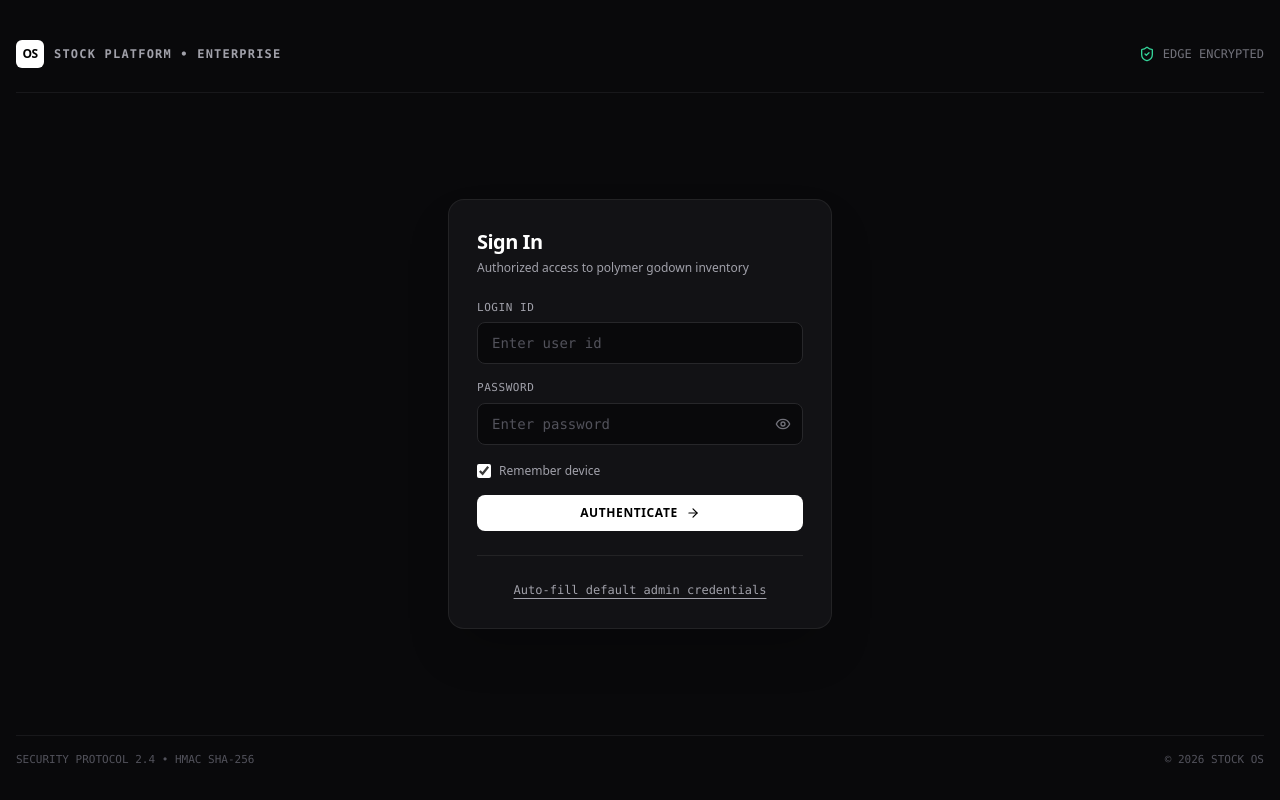
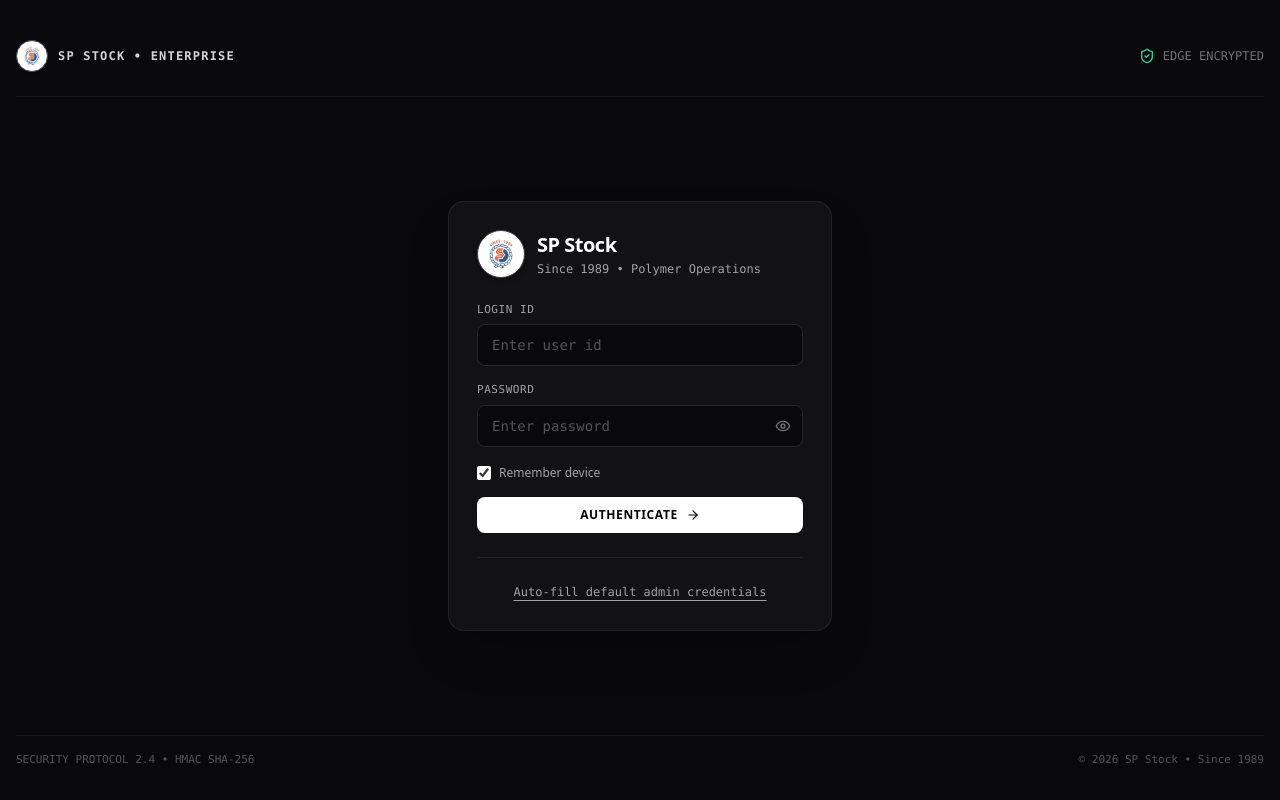
Before and after one commit to Suhrad/sp, a Next.js app: page /login in a window 1280 px wide. Built offline with nearby package versions, Linux system fonts and the light colour scheme.

Commit message:
feat: rename platform to SP Stock and integrate official company logo (Since 1989)

```diff
--- a/src/app/layout.tsx
+++ b/src/app/layout.tsx
@@ -2,13 +2,17 @@ import type { Metadata, Viewport } from 'next';
 import './globals.css';
 
 export const metadata: Metadata = {
-  title: 'STOCK OS — Enterprise Inventory Platform',
-  description: 'Enterprise Godown & Plant Inventory Management System',
+  title: 'SP Stock — Enterprise Inventory Platform',
+  description: 'SP Stock Enterprise Godown & Plant Inventory Management System — Since 1989',
   manifest: '/manifest.json',
+  icons: {
+    icon: '/logo.png',
+    apple: '/logo.png',
+  },
   appleWebApp: {
     capable: true,
     statusBarStyle: 'black-translucent',
-    title: 'Stock OS',
+    title: 'SP Stock',
   },
 };
 
--- a/src/app/login/page.tsx
+++ b/src/app/login/page.tsx
@@ -52,11 +52,13 @@ export default function LoginPage() {
       {/* Top Header */}
       <div className="w-full max-w-7xl mx-auto flex justify-between items-center pt-2 pb-6 border-b border-zinc-900">
         <div className="flex items-center gap-2.5">
-          <div className="w-7 h-7 bg-white text-black flex items-center justify-center font-black text-xs rounded-md tracking-tighter">
-            OS
-          </div>
-          <span className="text-xs font-mono uppercase tracking-widest text-zinc-400 font-bold">
-            STOCK PLATFORM &bull; ENTERPRISE
+          <img
+            src="/logo.png"
+            alt="SP Stock Logo"
+            className="w-8 h-8 rounded-full bg-white object-contain p-0.5 border border-zinc-700 shadow-sm"
+          />
+          <span className="text-xs font-mono uppercase tracking-widest text-zinc-300 font-bold">
+            SP STOCK &bull; ENTERPRISE
           </span>
         </div>
         <div className="flex items-center gap-2 text-xs text-zinc-500 font-mono">
@@ -68,13 +70,20 @@ export default function LoginPage() {
       {/* Main Login Card */}
       <div className="w-full max-w-sm my-auto">
         <div className="bg-[#121215] border border-zinc-800/80 rounded-2xl p-7 shadow-2xl">
-          <div className="mb-6">
-            <h1 className="text-xl font-bold text-white tracking-tight">
-              Sign In
-            </h1>
-            <p className="text-xs text-zinc-400 mt-1">
-              Authorized access to polymer godown inventory
-            </p>
+          <div className="mb-6 flex items-center gap-3">
+            <img
+              src="/logo.png"
+              alt="SP Stock Logo"
+              className="w-12 h-12 rounded-full bg-white object-contain p-0.5 border border-zinc-700 shadow-md flex-shrink-0"
+            />
+            <div>
+              <h1 className="text-xl font-bold text-white tracking-tight font-sans">
+                SP Stock
+              </h1>
+              <p className="text-xs text-zinc-400 mt-0.5 font-mono">
+                Since 1989 &bull; Polymer Operations
+              </p>
+            </div>
           </div>
 
           {error && (
@@ -168,7 +177,7 @@ export default function LoginPage() {
 
       <div className="w-full max-w-7xl mx-auto flex justify-between items-center text-[11px] text-zinc-600 font-mono pt-4 border-t border-zinc-900">
         <span>SECURITY PROTOCOL 2.4 &bull; HMAC SHA-256</span>
-        <span>&copy; {new Date().getFullYear()} STOCK OS</span>
+        <span>&copy; {new Date().getFullYear()} SP Stock &bull; Since 1989</span>
       </div>
     </div>
   );
--- a/src/components/Header.tsx
+++ b/src/components/Header.tsx
@@ -93,13 +93,15 @@ export default function Header({
 
           {/* Brand & Cloud Status */}
           <div className="flex items-center gap-2 sm:gap-3 min-w-0">
-            <div className="w-7 h-7 sm:w-8 sm:h-8 bg-white text-black font-black text-xs sm:text-sm flex items-center justify-center rounded-lg tracking-tight flex-shrink-0">
-              OS
-            </div>
+            <img
+              src="/logo.png"
+              alt="SP Stock Logo"
+              className="w-8 h-8 sm:w-9 sm:h-9 rounded-full bg-white object-contain p-0.5 border border-zinc-700 shadow-sm flex-shrink-0"
+            />
             <div className="leading-none min-w-0">
               <div className="flex items-center gap-1 sm:gap-1.5">
                 <span className="font-bold text-xs sm:text-sm tracking-tight text-white block truncate">
-                  STOCK OS
+                  SP Stock
                 </span>
                 {/* Cloud Live Badge */}
                 <button
@@ -111,8 +113,8 @@ export default function Header({
                   <span>{isPostgresConnected ? 'POSTGRES' : 'CLOUD SYNC'}</span>
                 </button>
               </div>
-              <span className="text-[9px] sm:text-[10px] font-mono text-zinc-500 uppercase tracking-widest block mt-0.5 truncate">
-                ENTERPRISE ERP
+              <span className="text-[9px] sm:text-[10px] font-mono text-zinc-400 uppercase tracking-widest block mt-0.5 truncate">
+                SINCE 1989 &bull; ENTERPRISE
               </span>
             </div>
           </div>
```
Also changed, not shown: public/logo.jpg (added), public/logo.png (added), public/manifest.json.
